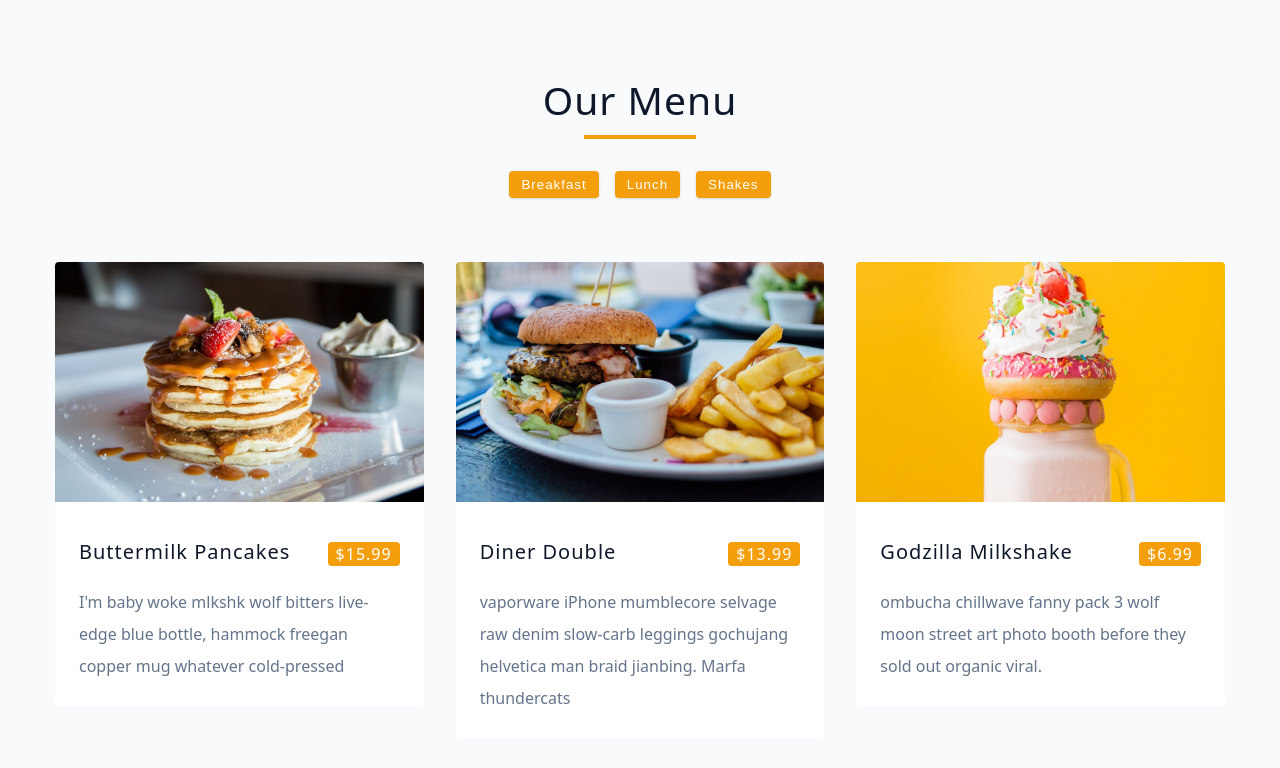
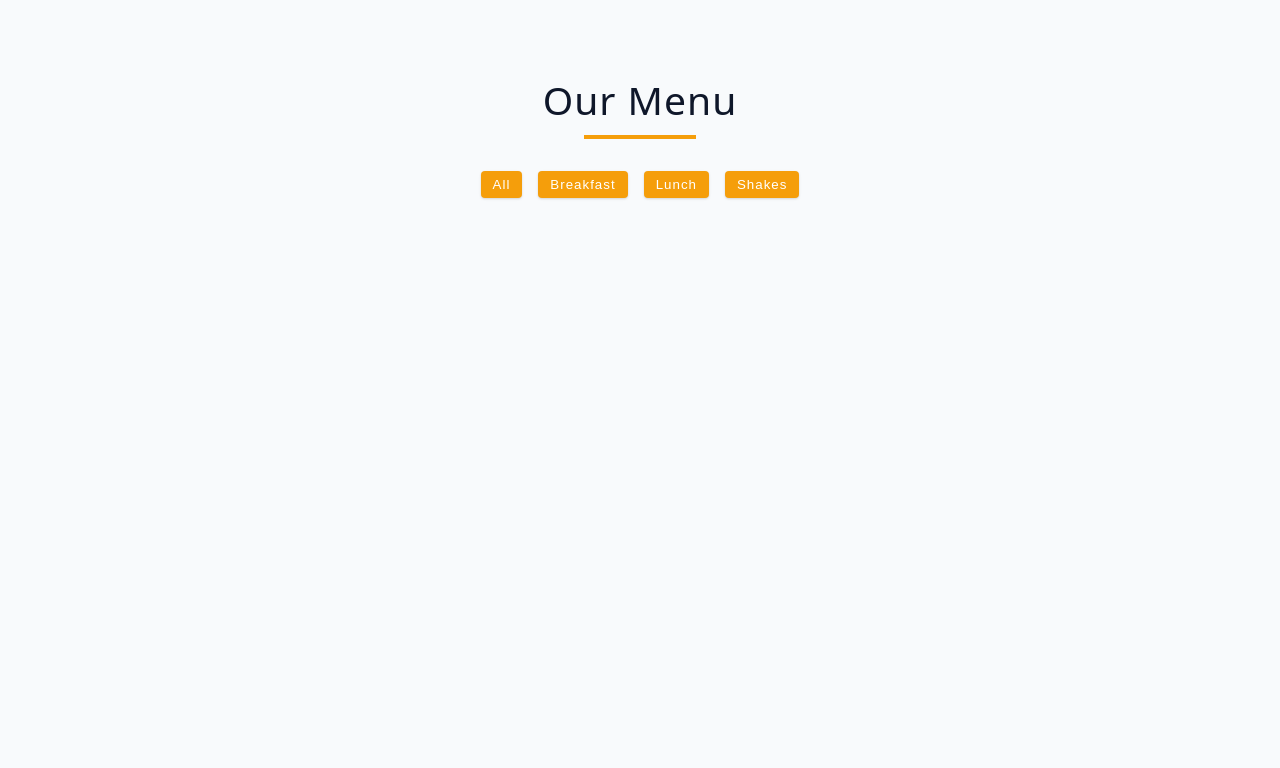
Before and after one commit to violettomania/menu, a React (Create React App) app: page / in a window 1280 px wide. Shown: the top 768 px of the page. Built offline with nearby package versions, Linux system fonts and the light colour scheme; the HTML template or start-up script is replaced by a standard one.

Commit message:
WIP: feature: select items by category

```diff
--- a/src/App.tsx
+++ b/src/App.tsx
@@ -3,7 +3,7 @@ import MenuItem from './MenuItem';
 import Button from './Button';
 import { useState } from 'react';
 
-const categories = [...new Set(menu.map(({ category }) => category))];
+const categories = ['all', ...new Set(menu.map(({ category }) => category))];
 
 export default function App() {
   const [selectedCategory, setSelectedCategory] = useState(categories[0]);
@@ -21,9 +21,12 @@ export default function App() {
           ))}
         </div>
         <div className='section-center'>
-          {menu.map(({ id, ...rest }) => (
-            <MenuItem key={id} {...rest} />
-          ))}
+          {menu.map(
+            ({ id, ...rest }) =>
+              rest.category === selectedCategory && (
+                <MenuItem key={id} {...rest} />
+              )
+          )}
         </div>
       </section>
     </main>
```
